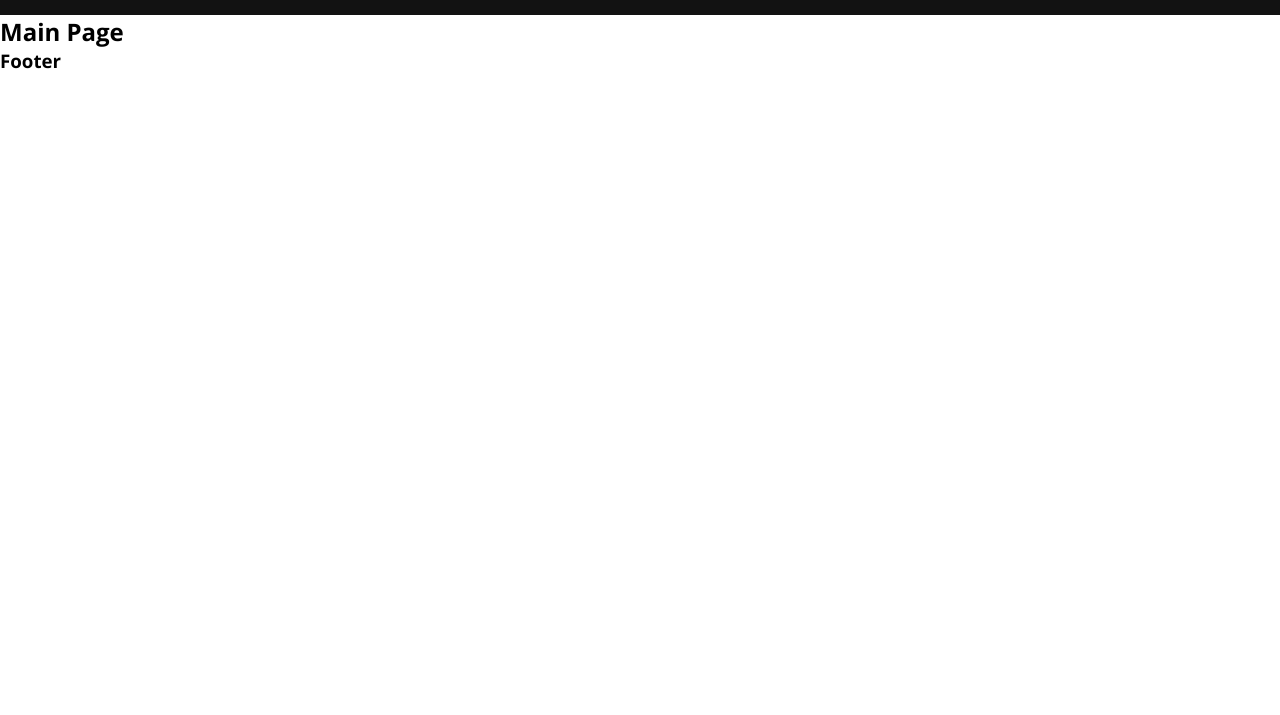
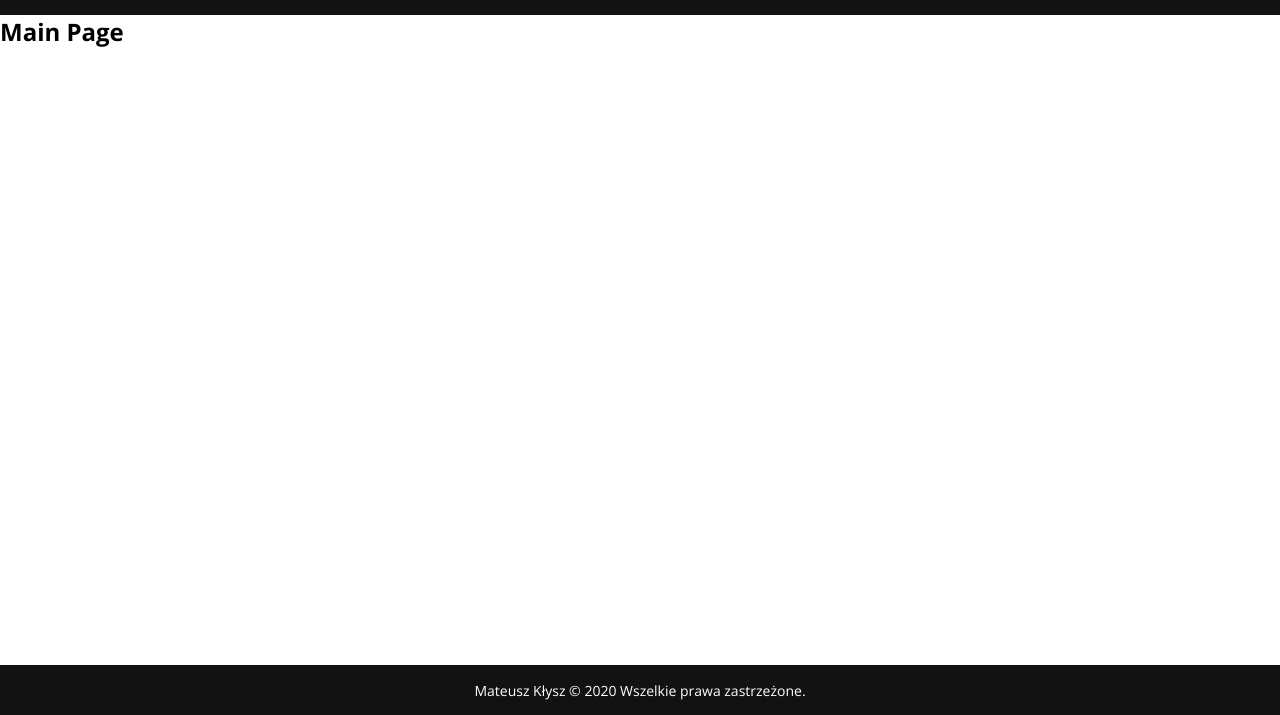
Before and after one commit to mateuszklysz/portfolio-2021, a Gatsby site: page / in a window 1280 px wide. Shown: the part 85-800 px from the top of the page. Built offline with nearby package versions, Linux system fonts and the light colour scheme; Gatsby itself is replaced by a stand-in of ours.

Commit message:
add footer

```diff
--- a/gatsby-config.js
+++ b/gatsby-config.js
@@ -2,7 +2,7 @@ module.exports = {
   siteMetadata: {
     title: `Mateusz Kłysz - Portfolio`,
     description: `Proste portfolio napisane przy użyciu Gatsby, frameworku bazowanego na React`,
-    author: `@nickyy00`,
+    author: `Mateusz Kłysz`,
   },
   plugins: [
     `gatsby-plugin-react-helmet`,
--- /dev/null
+++ b/src/components/Footer.js
@@ -0,0 +1,43 @@
+import React from "react";
+import styled from "styled-components";
+import { useStaticQuery, graphql } from "gatsby";
+// import { Link } from "gatsby";
+
+const StyledFooter = styled.footer`
+  display: flex;
+  justify-content: center;
+  align-items: center;
+  height: 50px;
+  background-color: ${({ theme: { color } }) => color.primary};
+`;
+
+const StyledText = styled.p`
+  color: ${({ theme: { color } }) => color.white};
+  font-size: ${({ theme: { font } }) => font.size.s};
+`;
+
+const Footer = props => {
+  const {
+    site: { siteMetadata },
+  } = useStaticQuery(
+    graphql`
+      query {
+        site {
+          siteMetadata {
+            author
+          }
+        }
+      }
+    `
+  );
+
+  return (
+    <StyledFooter>
+      <StyledText>
+        {siteMetadata.author} © 2020 Wszelkie prawa zastrzeżone.
+      </StyledText>
+    </StyledFooter>
+  );
+};
+
+export default Footer;
--- a/src/components/NavBar.js
+++ b/src/components/NavBar.js
@@ -52,8 +52,7 @@ const StyledHamburger = styled(Hamburger)`
   `}
 `;
 
-const NavBar = () => {
-  return (
+const NavBar = () => (
   <>
     <StyledContainer>
       <Link to="/">
@@ -74,6 +73,5 @@ const NavBar = () => {
     <StyledHamburger />
   </>
 );
-};
 
 export default NavBar;
--- a/src/layouts/index.js
+++ b/src/layouts/index.js
@@ -1,20 +1,33 @@
 import React from "react";
-import { ThemeProvider } from "styled-components";
+import styled, { ThemeProvider } from "styled-components";
 
 import GlobalStyle from "../utils/global";
 import theme from "../utils/theme";
 
 import SEO from "../components/SEO";
 import NavBar from "../components/NavBar";
+import Footer from "../components/Footer";
+
+const StyledContainer = styled.div`
+  display: flex;
+  flex-direction: column;
+  min-height: 100vh;
+`;
+
+const StyledMain = styled.main`
+  flex: 1 0 auto;
+`;
 
 export default ({ children }) => (
   <>
     <SEO />
     <ThemeProvider theme={theme}>
       <GlobalStyle />
-      <NavBar />
-      {children}
-      <h3>Footer</h3>
+      <StyledContainer>
+        <NavBar />
+        <StyledMain>{children}</StyledMain>
+        <Footer />
+      </StyledContainer>
     </ThemeProvider>
   </>
 );
```
Lines whose indentation alone changed are shown as unchanged.
